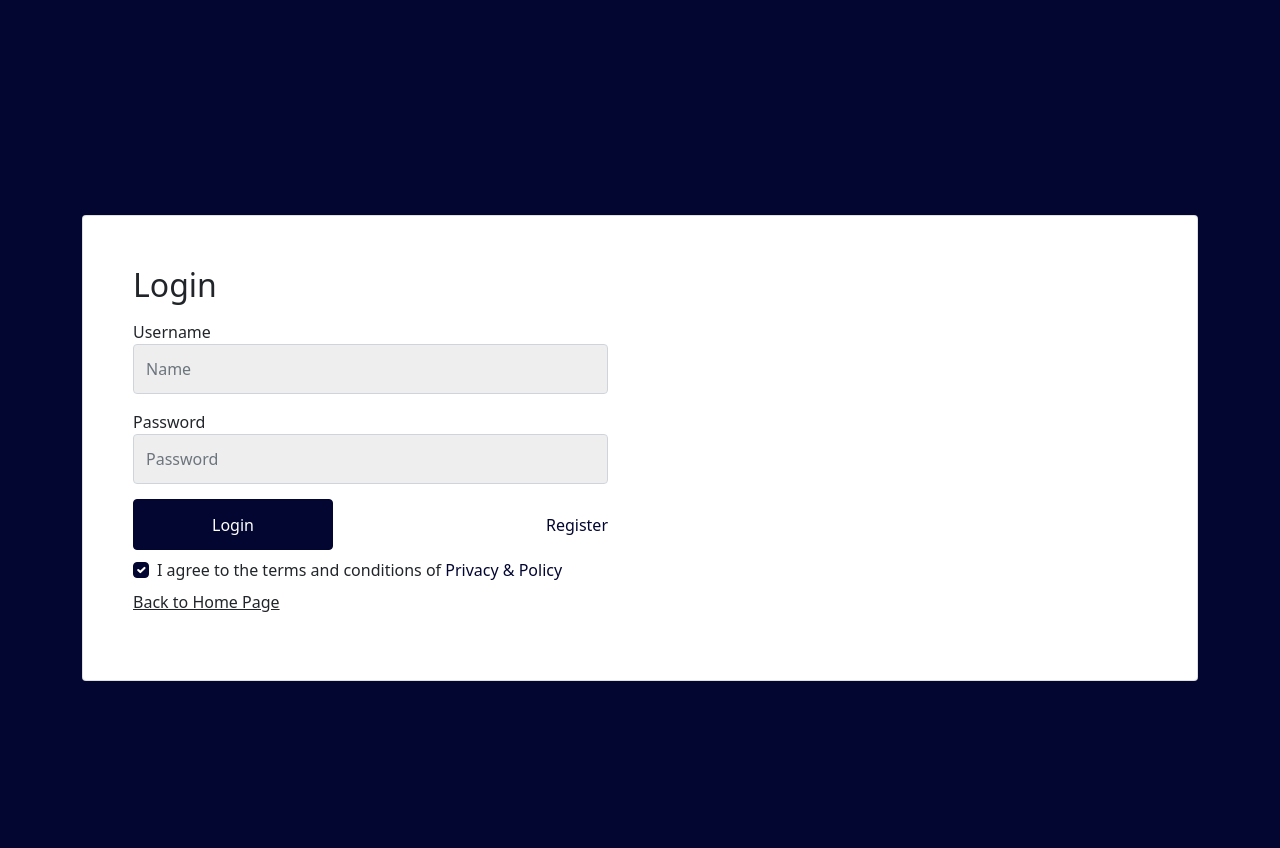
After one commit to Inayatullahsh/Django_auth_todo_app, a Django app: a page that uses accounts/templates/accounts/login.html in a window 1280 px wide. The commit adds this page. Run offline with Django 3.2, Linux system fonts and the light colour scheme; some libraries are stand-ins or nearby versions.

Commit message:
Added login page.

```diff
--- /dev/null
+++ b/accounts/templates/accounts/login.html
@@ -0,0 +1,46 @@
+{% extends '_base.html' %}
+{% load static %}
+
+{% block style %}
+<link rel="stylesheet" href="{% static 'accounts/css/style.css' %}">
+{% endblock style %}
+
+{% block content %}
+
+<div class="container d-flex justify-content-center align-items-center mt-5">
+    <div class="card">
+        <div class="row">
+            <div class="col-md-6">
+                <form class="form" method='post' action="{% url 'accounts:login' %}">
+                    {% csrf_token %}
+                    <h2>Login</h2>
+                    <div class="inputbox mt-3">
+                        <span>Username</span>
+                        <input type="text" placeholder="Name" name="username" class="form-control">
+
+                    </div>
+                    <div class="inputbox mt-3">
+                        <span>Password</span>
+                        <input type="password" placeholder="Password" name="password" class="form-control"> </div>
+                    <div class="d-flex justify-content-between align-items-center">
+                        <div class="text-right">
+                            <button class="btn btn-success register btn-block">Login</button>
+                        </div>
+                        <a href="{% url 'accounts:register' %}" class="login">Register</a>
+                    </div>
+                    <div class="form-check mt-2"> <input class="form-check-input" type="checkbox" value=""
+                            id="flexCheckChecked" checked> <label class="form-check-label" for="flexCheckChecked"> I
+                            agree to the terms and conditions of <a href="" class="login">Privacy & Policy</a> </label>
+                    </div>
+                    <div class="mt-2">
+                        <a href="{% url 'index' %}" style="color: inherit">Back to Home Page</a>
+                    </div>
+                </form>
+            </div>
+            {% comment %} <div class="col-md-6">
+                <div class="text-center mt-5"> <img src="https://i.imgur.com/98GXnDD.png" width="400"> </div>
+            </div> {% endcomment %}
+        </div>
+    </div>
+</div>
+{% endblock content %}
--- a/accounts/templates/accounts/register.html
+++ b/accounts/templates/accounts/register.html
@@ -60,7 +60,7 @@
                         <div class="text-right">
                             <button class="btn btn-success register btn-block">Register</button>
                         </div>
-                        <a href="#" class="login">Login</a>
+                        <a href="{% url 'accounts:login' %}" class="login">Login</a>
                     </div>
                     <div class="form-check mt-2"> <input class="form-check-input" type="checkbox" value=""
                             id="flexCheckChecked" checked> <label class="form-check-label" for="flexCheckChecked"> I
--- a/accounts/views.py
+++ b/accounts/views.py
@@ -1,4 +1,6 @@
 from django.shortcuts import redirect, render
+from django.contrib import messages
+from django.contrib.auth import authenticate, login, logout
 
 from .forms import CreateUserForm
 # Create your views here.
@@ -21,7 +23,17 @@ def register_view(request):
 
 
 def login_view(request):
-    pass
+    if request.method == 'POST':
+        username = request.POST['username']
+        password = request.POST['password']
+        user = authenticate(username=username, password=password)
+        if user is not None:
+            login(request, user)
+            return redirect('index')
+        else:
+            messages.info(request, 'Username OR Password is incorrect!')
+
+    return render(request, 'accounts/login.html')
 
 
 def logout_view(request):
--- a/auth_todo_app/urls.py
+++ b/auth_todo_app/urls.py
@@ -20,5 +20,5 @@ urlpatterns = [
     path('admin/', admin.site.urls),
     path('', include("base.urls")),
     path('todo', include("tasks.urls")),
-    path('accounts/', include("accounts.urls"))
+    path('accounts', include("accounts.urls"))
 ]
```
